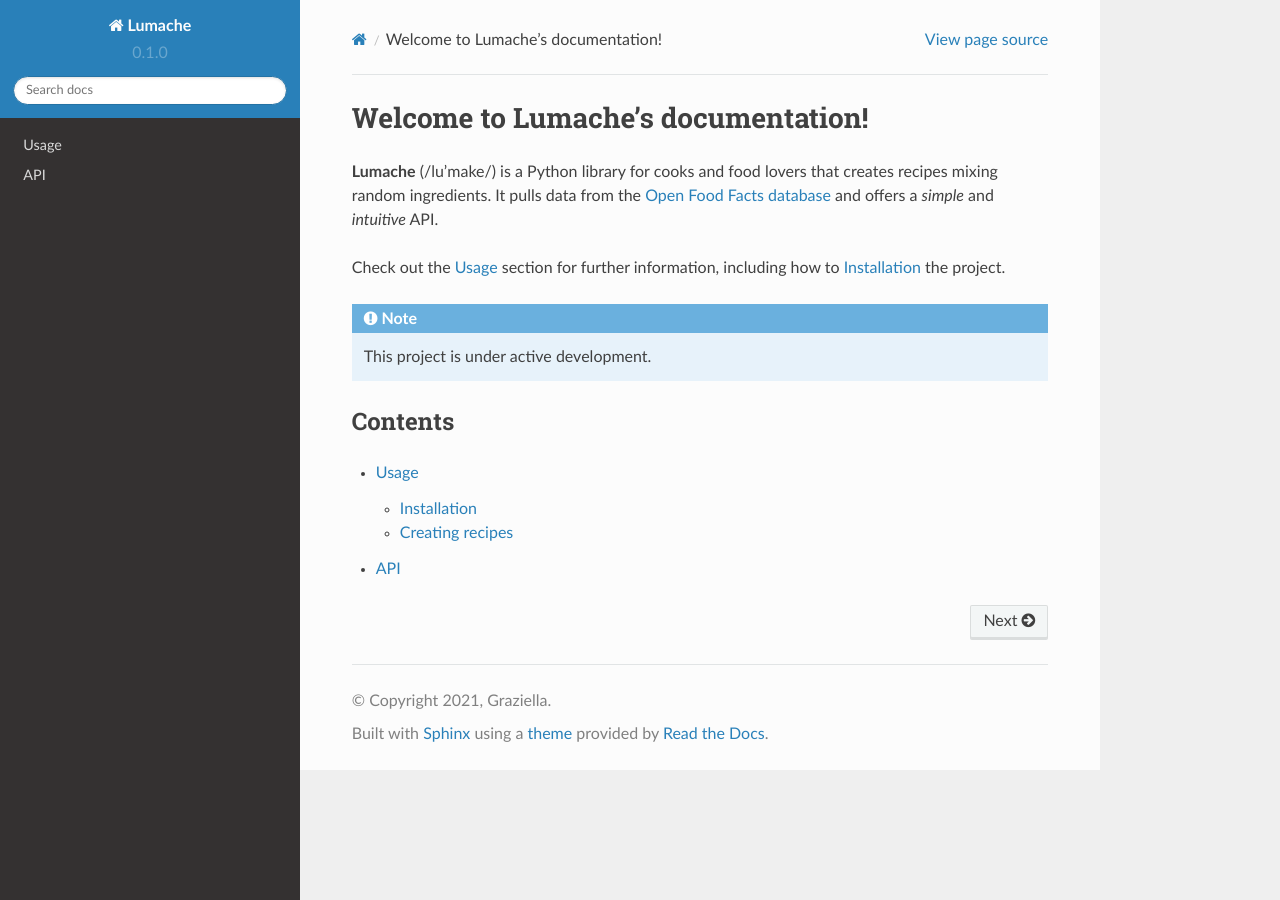
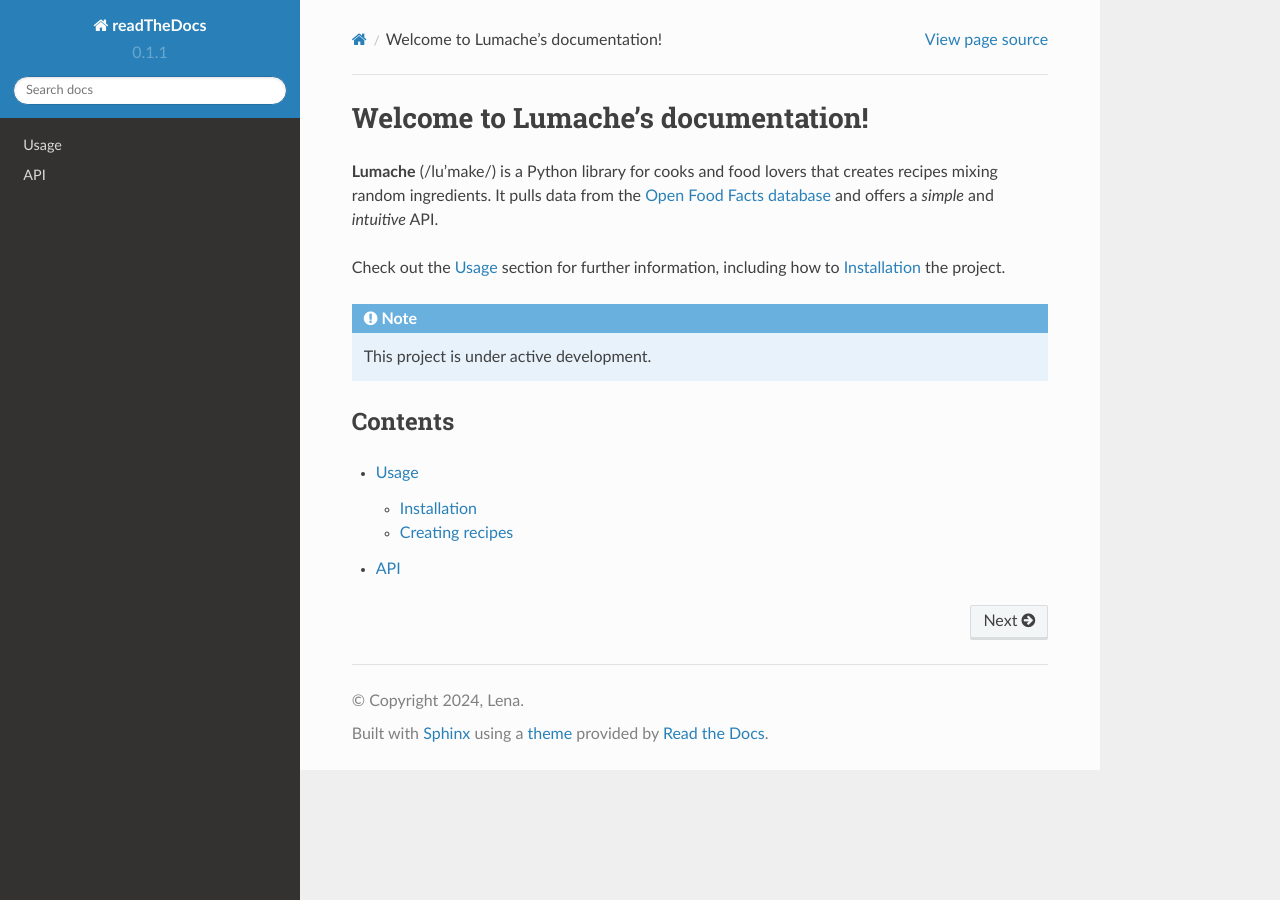
Before and after one commit to mercury-s-cabbage/readthedocs, a Sphinx documentation site: the page built from docs/source/index.rst, in a window 1280 px wide. Built offline with Sphinx 7.4.7 and the Read the Docs theme 2.0.0, drawn with Linux system fonts in a browser that asks for light colours.

Commit message:
Update conf.py

```diff
--- a/docs/source/conf.py
+++ b/docs/source/conf.py
@@ -2,12 +2,12 @@
 
 # -- Project information
 
-project = 'Lumache'
-copyright = '2021, Graziella'
-author = 'Graziella'
+project = 'readTheDocs'
+copyright = '2024, Lena'
+author = 'mercury-s-cabbage'
 
 release = '0.1'
-version = '0.1.0'
+version = '0.1.1'
 
 # -- General configuration
 
```
